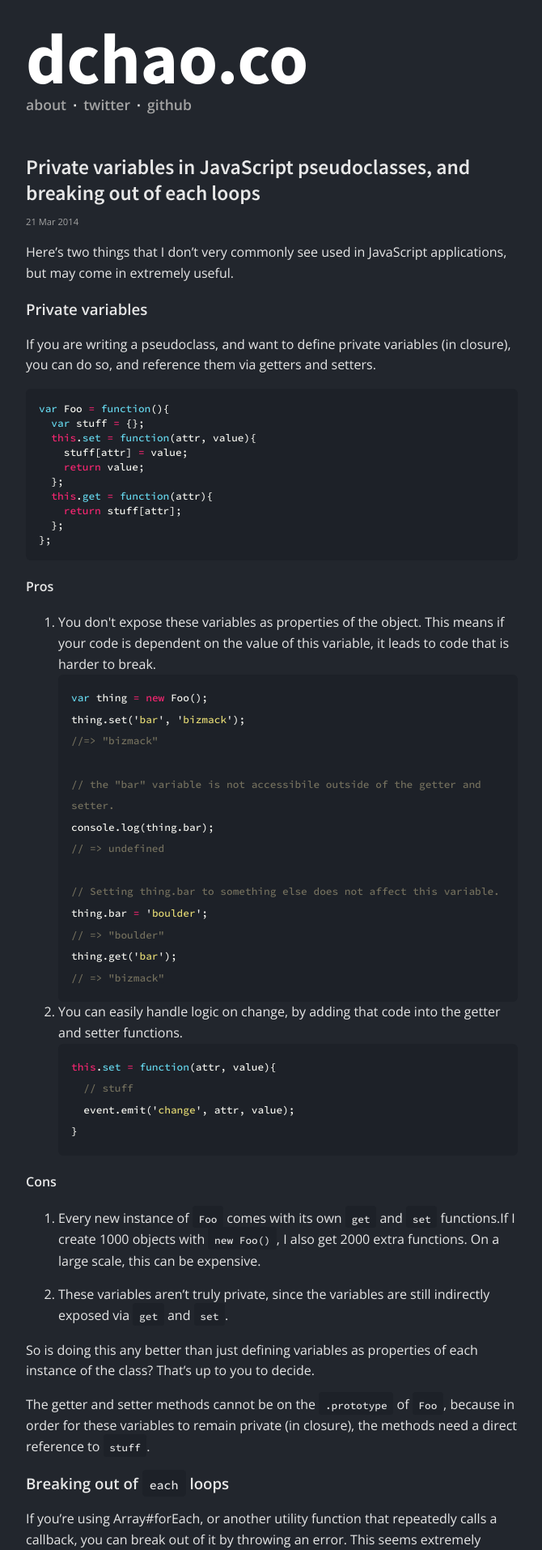
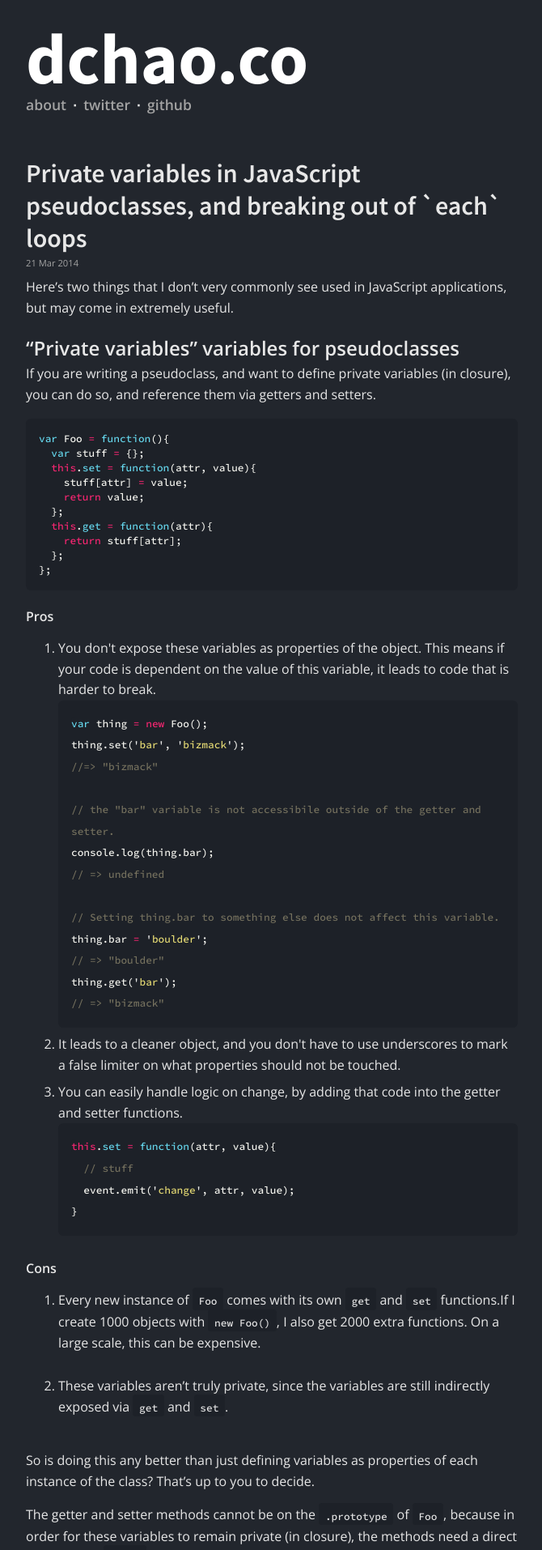
Before and after one commit to bioball/bioball.github.io, a Jekyll site: the page built from _posts/2014-03-21-private-variables-and-breaking-loops.md, in a window 1280 px wide. Shown: the top 1914 px of the page at 81% size, without its empty margins (64-734 px from the left). Built offline with Jekyll 4.4.1, drawn with Linux system fonts in a browser that asks for light colours; Markdown is read by kramdown in place of the engine named in the settings.

Commit message:
larger h1 and remove margin-top on p elements

```diff
--- a/_posts/2014-03-21-private-variables-and-breaking-loops.md
+++ b/_posts/2014-03-21-private-variables-and-breaking-loops.md
@@ -1,12 +1,12 @@
 ---
 layout: post
-title: Private variables in JavaScript pseudoclasses, and breaking out of each loops
+title: Private variables in JavaScript pseudoclasses, and breaking out of `each` loops
 date: 2014-03-21 14:29:00
 ---
 
 Here's two things that I don't very commonly see used in JavaScript applications, but may come in extremely useful.
 
-### Private variables
+## "Private variables" variables for pseudoclasses
 
 If you are writing a pseudoclass, and want to define private variables (in closure), you can do so, and reference them via getters and setters.
 {% highlight javascript %}
@@ -45,6 +45,9 @@ thing.get('bar');
 {% endhighlight %}
   </li>
   <li>
+It leads to a cleaner object, and you don't have to use underscores to mark a false limiter on what properties should not be touched.
+  </li>
+  <li>
 You can easily handle logic on change, by adding that code into the getter and setter functions.
 
 {% highlight javascript %}
@@ -68,7 +71,7 @@ So is doing this any better than just defining variables as properties of each i
 The getter and setter methods cannot be on the `.prototype` of `Foo`, because in order for these variables to remain private (in closure), the methods need a direct reference to `stuff`.
 
 
-### Breaking out of `each` loops
+## Breaking out of `each` loops
 
 If you're using Array#forEach, or another utility function that repeatedly calls a callback, you can break out of it by throwing an error. This seems extremely hacky, but I think it's the only way to do it. In this example below, I simply create an object called `breaker`, and throw it to "break" out of my loop. Since my `forEach` is within a `try..catch` block, I can catch all errors and check to see if the error is my breaker.
 
--- a/css/main.css
+++ b/css/main.css
@@ -163,6 +163,9 @@ blockquote {
 p, ul, ol {
   line-height: 1.6em; }
 
+li {
+  padding: 0 0 0.5em 0; }
+
 a {
   color: #3caff1;
   text-decoration: none;
@@ -199,10 +202,14 @@ strong {
   .container {
     padding: 0; } }
 h1 {
-  font-size: 1.6em; }
+  font-size: 2em; }
 
 h1, h2, h3, h4, h5, h6 {
-  font-weight: 600; }
+  font-weight: 600;
+  margin-bottom: 0; }
+
+p {
+  margin-top: 0.2em; }
 
 hr {
   border: 0;
```
Also changed, not shown: css/partials/_site.sass (+8 -1 lines).
